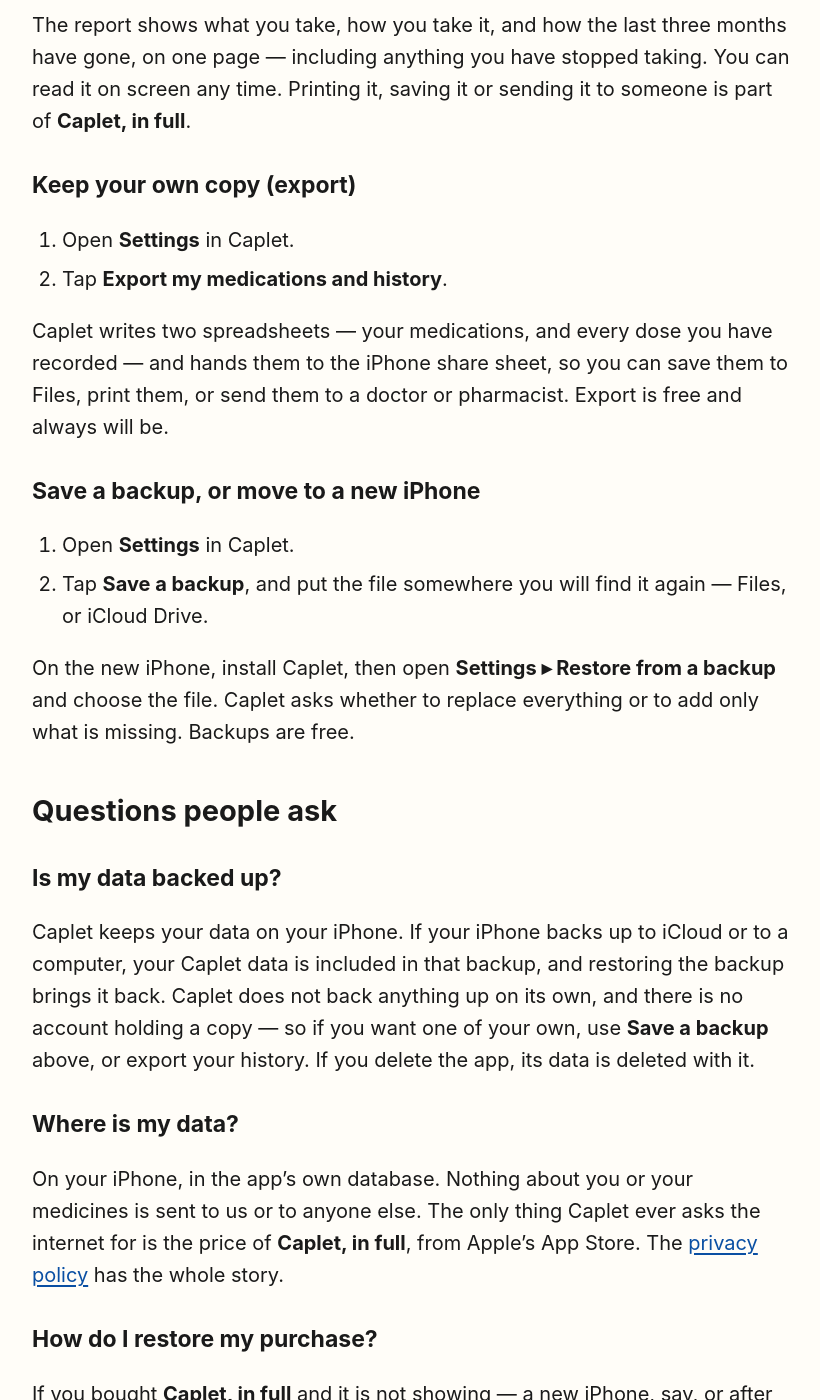
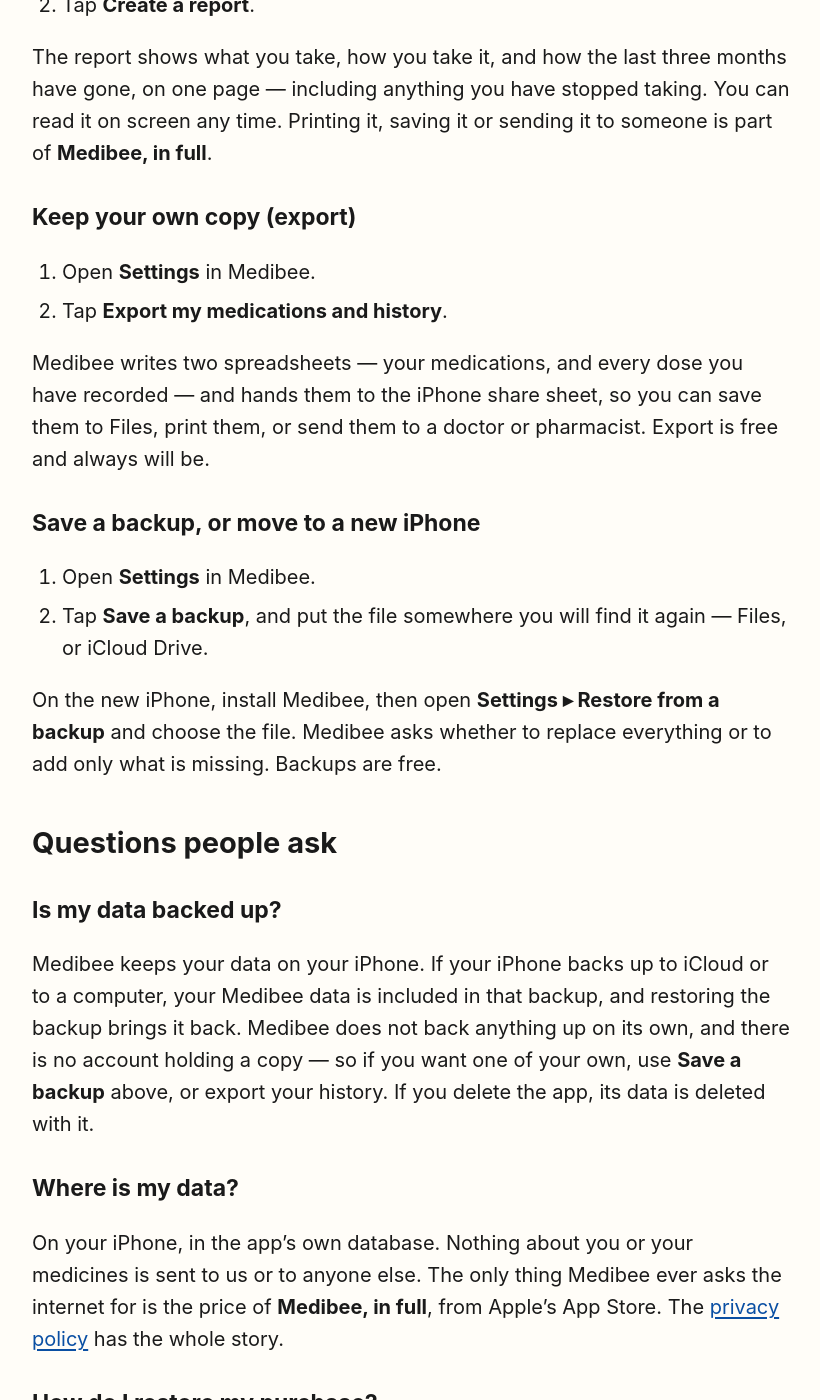
Before and after one commit to Enlitened/dose-support, a Jekyll site: the page built from index.md, in a window 1280 px wide and 1400 px high, scrolled down 4697 px. Shown: the whole window, without its empty margins (228-1048 px from the left). Built offline with Jekyll 4.4.1, drawn with Linux system fonts in a browser that asks for light colours; some of the changed text lies outside the part shown.

Commit message:
Rename Caplet to Medibee, and say how new doses start with breakfast

```diff
--- a/_config.yml
+++ b/_config.yml
@@ -1,8 +1,8 @@
 # GitHub Pages configuration for enlitened.github.io/dose-support.
 # No remote theme: _layouts/default.html is the whole design, on purpose —
 # large type, high contrast, nothing that moves.
-title: Caplet
-description: Support and privacy policy for Caplet, the pill reminder for iPhone.
+title: Medibee
+description: Support and privacy policy for Medibee, the pill reminder for iPhone.
 url: "https://enlitened.github.io"
 baseurl: "/dose-support"
 markdown: kramdown
--- a/_layouts/default.html
+++ b/_layouts/default.html
@@ -79,7 +79,7 @@
 </head>
 <body>
   <header>
-    <a class="brand" href="{{ '/' | relative_url }}">Caplet</a>
+    <a class="brand" href="{{ '/' | relative_url }}">Medibee</a>
     <nav>
       <a href="{{ '/' | relative_url }}">Support</a>
       <a href="{{ '/privacy' | relative_url }}">Privacy policy</a>
@@ -89,7 +89,7 @@
     {{ content }}
   </main>
   <footer>
-    Caplet is a personal record, not medical advice. Always follow the directions from your doctor or pharmacist.
+    Medibee is a personal record, not medical advice. Always follow the directions from your doctor or pharmacist.
   </footer>
 </body>
 </html>
--- a/index.md
+++ b/index.md
@@ -1,21 +1,21 @@
 ---
 layout: default
 title: Support
-description: How to use Caplet, the pill reminder for iPhone, and answers to common questions.
+description: How to use Medibee, the pill reminder for iPhone, and answers to common questions.
 ---
 
-# Caplet support
+# Medibee support
 
-Caplet is a pill reminder and medication tracker for iPhone. It shows what you need
+Medibee is a pill reminder and medication tracker for iPhone. It shows what you need
 to take today, reminds you when each dose is due, and keeps a record of what you
 actually took — ready for the next time somebody asks.
 
 Everything stays on your phone. There is no account, no sign-in and no analytics.
-Caplet is free for three medications; **Caplet, in full** is a single payment that
+Medibee is free for three medications; **Medibee, in full** is a single payment that
 adds as many medications as you need and lets you share or print the report for
 your doctor. It is never a subscription.
 
-Caplet is also on your wrist and on your Home Screen: there is an Apple Watch app,
+Medibee is also on your wrist and on your Home Screen: there is an Apple Watch app,
 and widgets for the Home Screen and the Lock Screen.
 
 **Requires iOS 26** or later, on iPhone. The watch app needs watchOS 26 on a
@@ -33,10 +33,10 @@ paired Apple Watch.
 ### Set reminders
 
 Reminders are part of each medicine's schedule. When you add or edit a medicine,
-choose the days and the times of day you take it, and Caplet reminds you at each
-one. The first time you set a schedule, iPhone asks whether Caplet may send you
+choose the days and the times of day you take it, and Medibee reminds you at each
+one. The first time you set a schedule, iPhone asks whether Medibee may send you
 notifications — tap **Allow**. If you said no, open the iPhone **Settings** app,
-find **Caplet**, and turn **Notifications** on.
+find **Medibee**, and turn **Notifications** on.
 
 A reminder can be answered without opening the app: press and hold the
 notification to mark the dose taken, or to be reminded again in ten minutes.
@@ -51,7 +51,7 @@ it. A mistake can be taken back from the same place.
 ### Scan a pharmacy label
 
 When you add a medicine, tap **Scan the label** and hold the label flat in front of
-the camera, then tap **Take the picture**. Caplet fills in the name, the strength
+the camera, then tap **Take the picture**. Medibee fills in the name, the strength
 and the directions it could read, for you to check before you save. The picture is
 read on your iPhone and not kept. Without a camera, tap **Choose a photo instead**.
 
@@ -63,33 +63,35 @@ Today, on your list and in the pill box. **Remove photo** takes it off again.
 
 ### Fill a weekly pill box
 
-Tap **Fill the box** on **Today** or on **Medications**. Caplet lists the next seven
+Tap **Fill the box** on **Today** or on **Medications**. Medibee lists the next seven
 days, each with its **Morning**, **Midday**, **Evening** and **Bedtime** compartments,
 and what goes in each and how much — including a dose that steps down over the
 weeks, or a different amount on some days. **Print or share** makes a page of it.
 
 If you take your doses from the box, turn on **Take doses by compartment** in
-**Settings** — or answer **Yes, I fill a pill box** when Caplet first opens. Today
+**Settings** — or answer **Yes, I fill a pill box** when Medibee first opens. Today
 then puts your doses under the four compartments, with one button each — **Take
 the morning doses** — and still shows every dose on its own.
 
 ### Did I already take it?
 
 Tap **Did I already take it?** on **Today** for a plain answer about each
-medicine. If you go to take a dose too soon after the last one, Caplet asks first
+medicine. If you go to take a dose too soon after the last one, Medibee asks first
 and says when the last one was taken. **No, I already took it** records nothing.
 
 ### Take a dose with a meal or at bedtime
 
-When you add or edit a medicine, tap one of its times, then **Around my day**.
-Choose **Getting up**, **Breakfast**, **Lunch**, **Dinner** or **Going to bed**,
-then when around it — for example **30 minutes before breakfast** or **With
-dinner** — and tap **Done**. The dose is due at that point of your day, and Today
-and the reminder say so.
+A new medicine starts **With breakfast**, and a second time added to it is **With
+dinner**. To change one, tap it, then choose **Getting up**, **Breakfast**,
+**Lunch**, **Dinner** or **Going to bed**, then when around it — for example **30
+minutes before breakfast** — and tap **Done**. **At a time** sets a clock time
+instead. The dose is due at that point of your day, and Today and the reminder say
+so.
 
-Tell Caplet when your day happens in **Settings**, under **Your day** — tap
-**Change your day**, set the times, and tap **Save**. Every dose set around a time
-you change moves with it, from today; the days before keep the times they had.
+Medibee asks when your day happens when it first opens. To change it later, go to
+**Settings**, under **Your day** — tap **Change your day**, set the times, and tap
+**Save**. Every dose set around a time you change moves with it, from today; the
+days before keep the times they had.
 
 ### I'm up late today
 
@@ -108,34 +110,34 @@ is sent until you press **Send**. **Remove** in Settings forgets the person.
 
 ### Print a large-print list
 
-On **Medications**, tap **Make a large-print list**. Caplet makes a page of what
+On **Medications**, tap **Make a large-print list**. Medibee makes a page of what
 you take — each medicine with its photo, how much, when, what it is for and who
 prescribed it — in large print, for the fridge door, a carer or a paramedic.
 **Share** prints or sends it. It is free.
 
 ### Bring your medicines in from Health
 
-1. Open **Settings** in Caplet.
+1. Open **Settings** in Medibee.
 2. Tap **Import from Health**.
-3. iPhone asks which medications Caplet may read. Choose the ones you want, then
-   pick them from the list Caplet shows you.
+3. iPhone asks which medications Medibee may read. Choose the ones you want, then
+   pick them from the list Medibee shows you.
 
-Caplet brings in their names, their reminder times, and the doses recorded in
+Medibee brings in their names, their reminder times, and the doses recorded in
 Health over the past year, so you do not have to type them again. It only ever
 reads from Health, and only when you tap that button.
 
 ### Put today's doses on your Home Screen
 
 Touch and hold an empty part of the Home Screen, tap **Edit ▸ Add Widget**, find
-**Caplet**, and choose a size. The same widget can go on the Lock Screen: touch and
+**Medibee**, and choose a size. The same widget can go on the Lock Screen: touch and
 hold the Lock Screen, tap **Customise**, then **Add widgets**.
 
 The widget shows what is due next, and you can take a dose from it without
 opening the app.
 
-### Use Caplet on your Apple Watch
+### Use Medibee on your Apple Watch
 
-If your watch is paired with your iPhone, Caplet installs on it automatically —
+If your watch is paired with your iPhone, Medibee installs on it automatically —
 check **Watch ▸ All Apps** on your iPhone if you do not see it. It lists today's
 doses and lets you take or skip each one; what you tap on the watch goes straight
 back to your iPhone.
@@ -148,41 +150,41 @@ them in a shortcut or an automation of your own.
 
 ### Make the report for your doctor
 
-1. Open **Settings** in Caplet.
+1. Open **Settings** in Medibee.
 2. Tap **Create a report**.
 
 The report shows what you take, how you take it, and how the last three months
 have gone, on one page — including anything you have stopped taking. You can
 read it on screen any time. Printing it, saving it or sending it to someone is
-part of **Caplet, in full**.
+part of **Medibee, in full**.
 
 ### Keep your own copy (export)
 
-1. Open **Settings** in Caplet.
+1. Open **Settings** in Medibee.
 2. Tap **Export my medications and history**.
 
-Caplet writes two spreadsheets — your medications, and every dose you have
+Medibee writes two spreadsheets — your medications, and every dose you have
 recorded — and hands them to the iPhone share sheet, so you can save them to
 Files, print them, or send them to a doctor or pharmacist. Export is free and
 always will be.
 
 ### Save a backup, or move to a new iPhone
 
-1. Open **Settings** in Caplet.
+1. Open **Settings** in Medibee.
 2. Tap **Save a backup**, and put the file somewhere you will find it again —
    Files, or iCloud Drive.
 
-On the new iPhone, install Caplet, then open **Settings ▸ Restore from a backup**
-and choose the file. Caplet asks whether to replace everything or to add only what
+On the new iPhone, install Medibee, then open **Settings ▸ Restore from a backup**
+and choose the file. Medibee asks whether to replace everything or to add only what
 is missing. Backups are free.
 
 ## Questions people ask
 
 ### Is my data backed up?
 
-Caplet keeps your data on your iPhone. If your iPhone backs up to iCloud or to a
-computer, your Caplet data is included in that backup, and restoring the backup
-brings it back. Caplet does not back anything up on its own, and there is no
+Medibee keeps your data on your iPhone. If your iPhone backs up to iCloud or to a
+computer, your Medibee data is included in that backup, and restoring the backup
+brings it back. Medibee does not back anything up on its own, and there is no
 account holding a copy — so if you want one of your own, use **Save a backup**
 above, or export your history. If you delete the app, its data is deleted
 with it.
@@ -190,14 +192,14 @@ with it.
 ### Where is my data?
 
 On your iPhone, in the app's own database. Nothing about you or your medicines is
-sent to us or to anyone else. The only thing Caplet ever asks the internet for is
-the price of **Caplet, in full**, from Apple's App Store. The
+sent to us or to anyone else. The only thing Medibee ever asks the internet for is
+the price of **Medibee, in full**, from Apple's App Store. The
 [privacy policy]({{ '/privacy' | relative_url }}) has the whole story.
 
 ### How do I restore my purchase?
 
-If you bought **Caplet, in full** and it is not showing — a new iPhone, say, or
-after reinstalling — open **Settings** in Caplet and tap **Restore purchase**. Make
+If you bought **Medibee, in full** and it is not showing — a new iPhone, say, or
+after reinstalling — open **Settings** in Medibee and tap **Restore purchase**. Make
 sure you are signed in to the App Store with the same Apple Account you bought it
 with. The purchase can also be shared with your family through Family Sharing.
 
@@ -205,9 +207,9 @@ with. The purchase can also be shared with your family through Family Sharing.
 
 No. There is nothing to sign up for and nothing to sign in to.
 
-### Does Caplet give medical advice?
+### Does Medibee give medical advice?
 
-No. Caplet is a personal record of what you have been told to take and what you
+No. Medibee is a personal record of what you have been told to take and what you
 took. It does not diagnose, treat or recommend. Always follow the directions from
 your doctor or pharmacist.
 
```
Also changed, not shown: privacy.md (+31 -31 lines).
